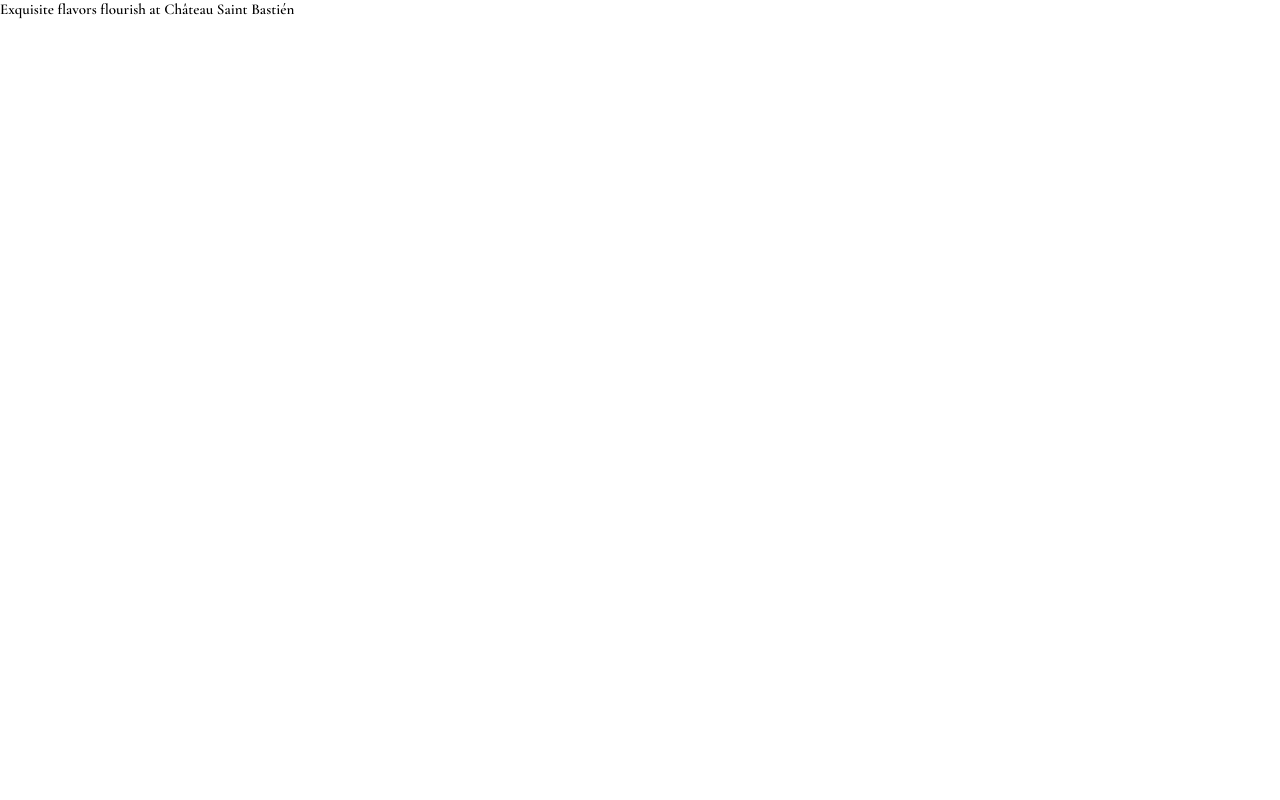
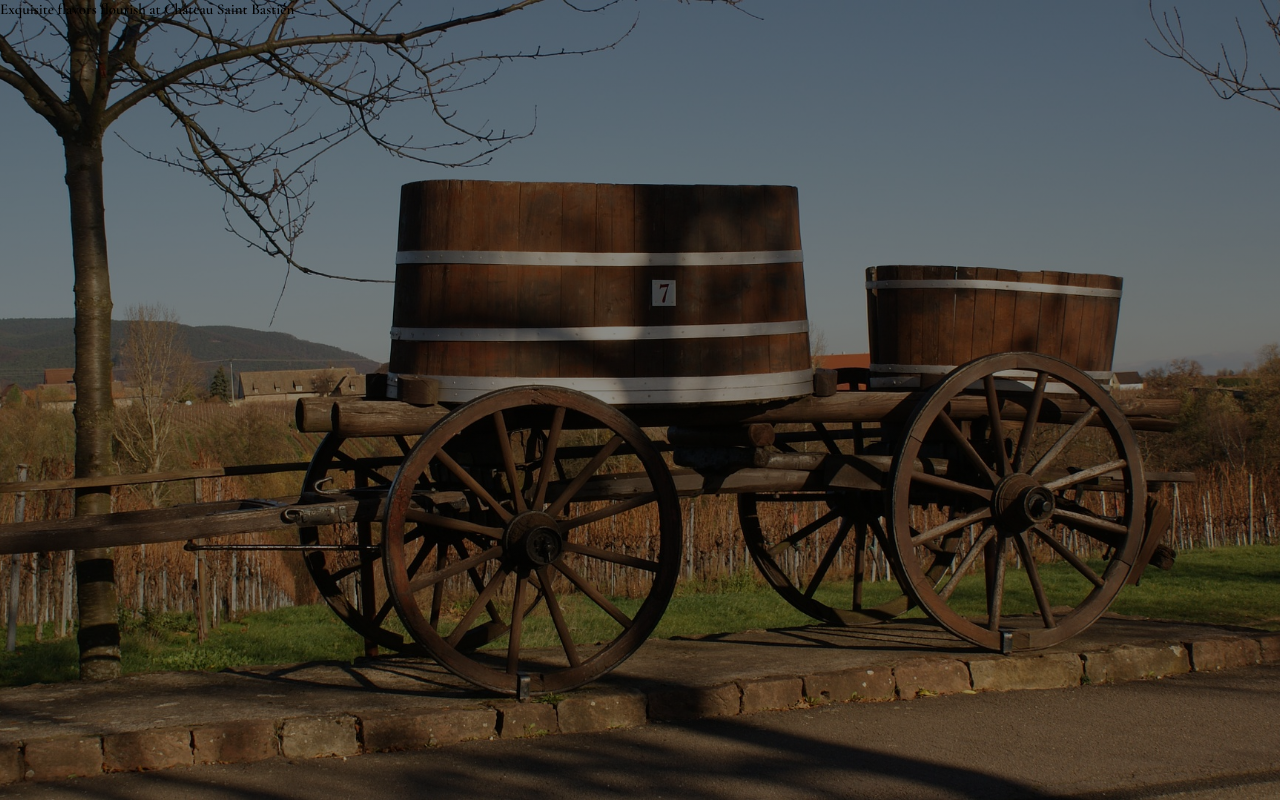
Before and after one commit to LRSORRENTI/Winery, a plain HTML site: page index.html in a window 1280 px wide. Drawn offline with nearby package versions, Linux system fonts and the light colour scheme.

Commit message:
Added background image for main wrapper

```diff
--- a/style.css
+++ b/style.css
@@ -20,8 +20,26 @@ html {
     according to the parent element */
 }
 
+.section-1 {
+    z-index: 50;
+}
+
 section {
     width: 100%;
     height: 100%;
     position: absolute;
+    left: 0;
 }
+
+.section-wrapper {
+    width: inherit;
+    height: inherit;
+}
+
+.section-1-wrapper{
+    background: linear-gradient(rgba(0, 0, 0, .5),
+    rgba(0, 0, 0, .4)), url('/images/section-1-bg.jpg')
+    center no-repeat;
+    background-size: cover;
+
+}
```
Also changed, not shown: images/section-1-bg.jpg (added).
